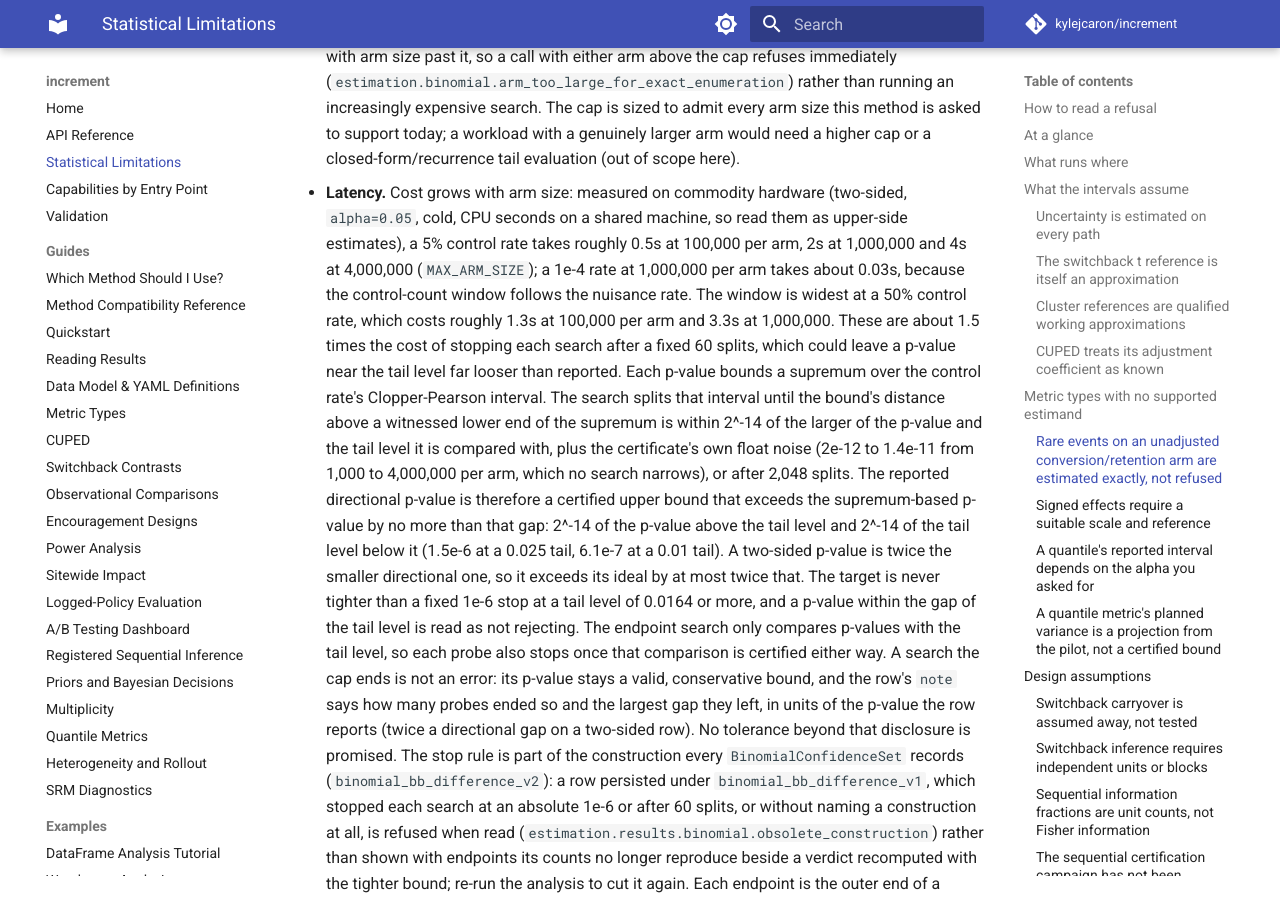
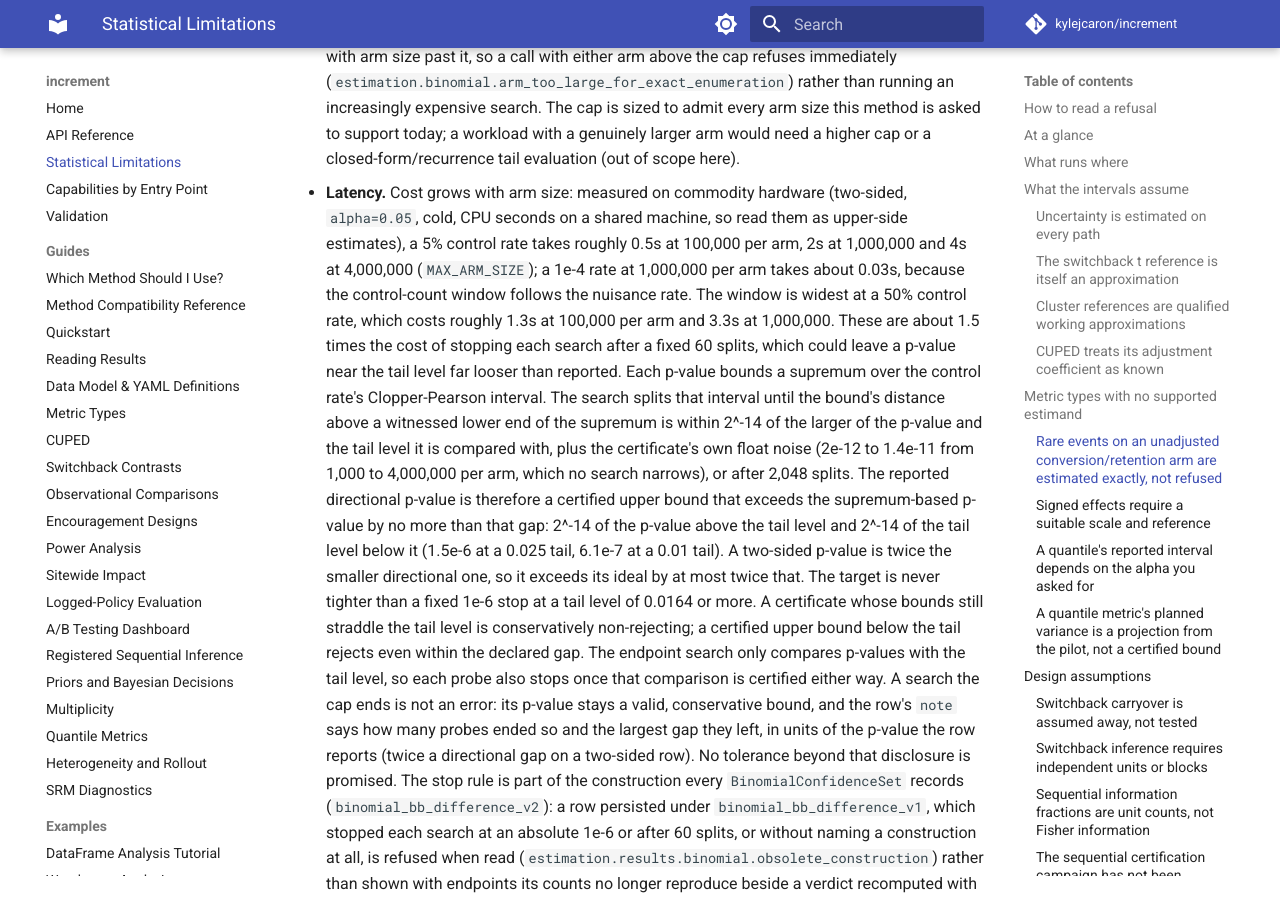
Before and after one commit to kylejcaron/increment, an MkDocs documentation site: the page built from docs/limitations.md, in a window 1280 px wide and 900 px high, scrolled down 9559 px. Built offline with MkDocs 1.6.1 and Material for MkDocs 9.7.7, drawn with Linux system fonts in a browser that asks for light colours; comment, search, counter and statistics services are not loaded.

Commit message:
Validate attribute-based binomial confidence sets

```diff
--- a/docs/limitations.md
+++ b/docs/limitations.md
@@ -340,10 +340,11 @@
   p-value above the tail level and 2^-14 of the tail level below it (1.5e-6 at a 0.025
   tail, 6.1e-7 at a 0.01 tail). A two-sided p-value is twice the smaller directional
   one, so it exceeds its ideal by at most twice that. The target is never tighter than
-  a fixed 1e-6 stop at a tail level of 0.0164 or more, and a p-value within the gap of
-  the tail level is read as not rejecting. The endpoint search only
-  compares p-values with the tail level, so each probe also stops once that comparison
-  is certified either way. A search the cap ends is not an error: its p-value stays a valid,
+  a fixed 1e-6 stop at a tail level of 0.0164 or more. A certificate whose bounds still
+  straddle the tail level is conservatively non-rejecting; a certified upper bound below
+  the tail rejects even within the declared gap. The endpoint search only compares
+  p-values with the tail level, so each probe also stops once that comparison is certified
+  either way. A search the cap ends is not an error: its p-value stays a valid,
   conservative bound, and the row's `note` says how many probes ended so and the largest
   gap they left, in units of the p-value the row reports (twice a directional gap on a
   two-sided row). No tolerance beyond that disclosure is promised. The stop rule is part of
```
Also changed, not shown: 2 other files.
